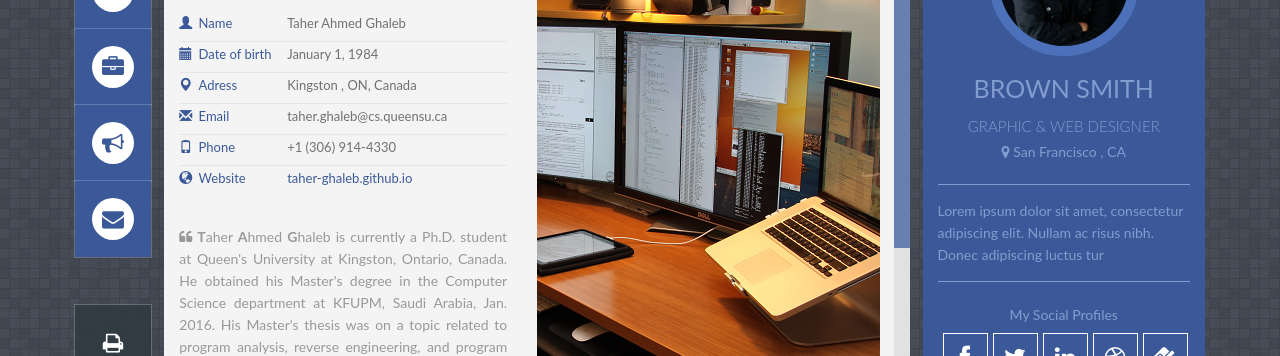
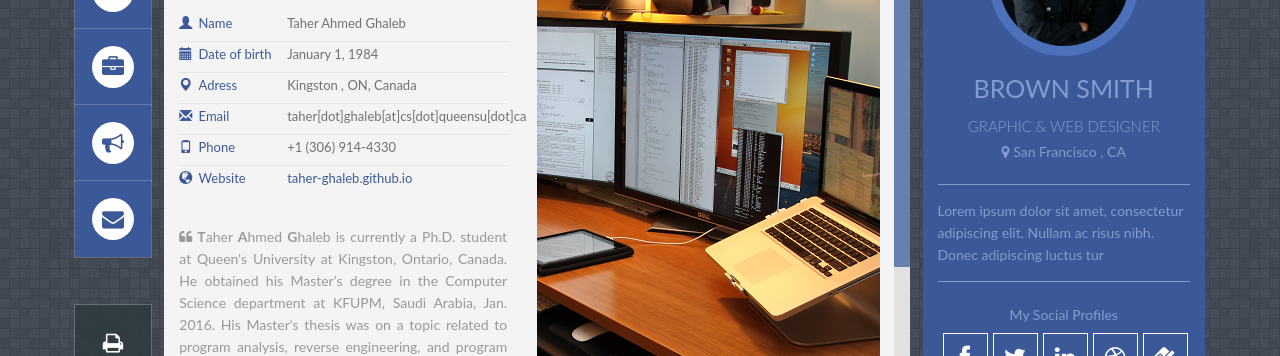
Before and after one commit to Taher-Ghaleb/Taher-Ghaleb.github.io, a Jekyll site: the page built from index.html, in a window 1280 px wide. Shown: the part 282-638 px from the top of the page. Built offline with Jekyll 4.4.1, drawn with Linux system fonts in a browser that asks for light colours; some web fonts are replaced; some of the changed text lies outside the part shown.

Commit message:
Update profile.html

```diff
--- a/_includes/profile.html
+++ b/_includes/profile.html
@@ -38,7 +38,7 @@
             <li>
                 <i class="glyphicon glyphicon-envelope"></i>
                 <label>Email</label>
-                <span class="value">taher.ghaleb@cs.queensu.ca</span>
+                <span class="value">taher[dot]ghaleb[at]cs[dot]queensu[dot]ca</span>
                 <div class="clear"></div>
             </li>
 
```
Also changed, not shown: other parts of _includes/profile.html (+0 -1 lines).
